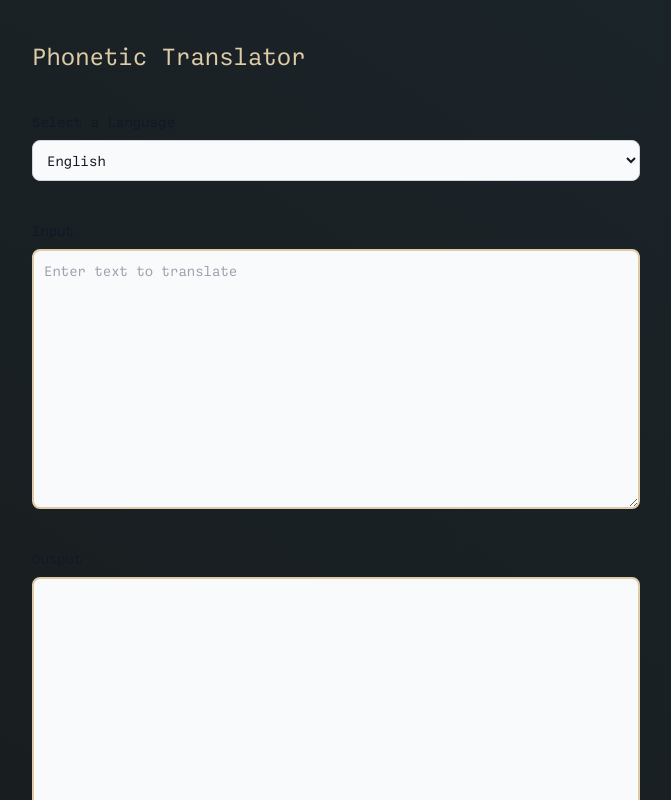
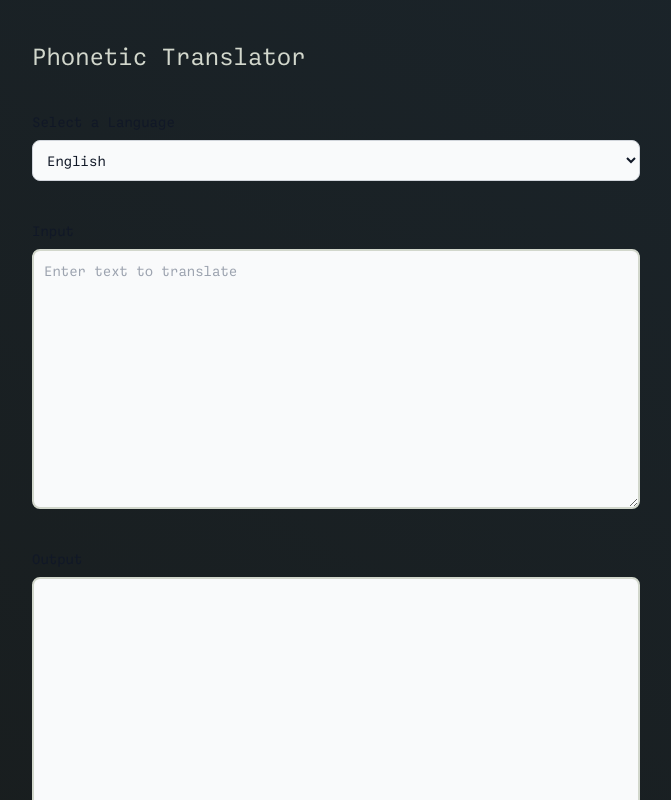
Before and after one commit to OrderAndCh4oS/phonetics-translator-next, a Next.js app: page / in a window 1280 px wide. Shown: the top 800 px of the page, without its empty margins (48-719 px from the left). Built offline with nearby package versions, Linux system fonts and the light colour scheme.

Commit message:
tweak colours

```diff
--- a/styles/globals.css
+++ b/styles/globals.css
@@ -34,14 +34,14 @@ html, body, #__next {
     html {
         font-family: 'BallingerMono', monospace;
         background: linear-gradient(33deg, #181c1c, #1b252c);;
-        color: #decba7
+        color: #d2d7cc
     }
     input, textarea {
-        background-color: #decba7;
+        background-color: #d2d7cc;
         color: #171414;
     }
     input.border, textarea.border {
-        border: 2px solid #decba7;
+        border: 2px solid #d2d7cc;
     }
     input:focus, textarea:focus, button:focus {
         outline: 1px #05d7d7 solid;
@@ -51,7 +51,7 @@ html, body, #__next {
         border: 2px solid #05d7d7;
     }
     button.border {
-        border: 2px solid #decba7;
+        border: 2px solid #d2d7cc;
     }
     button.border:hover {
         background-color: #1b252c;
```
